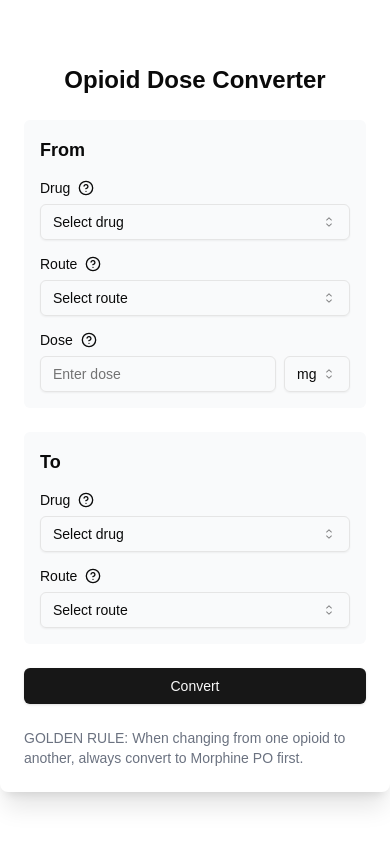
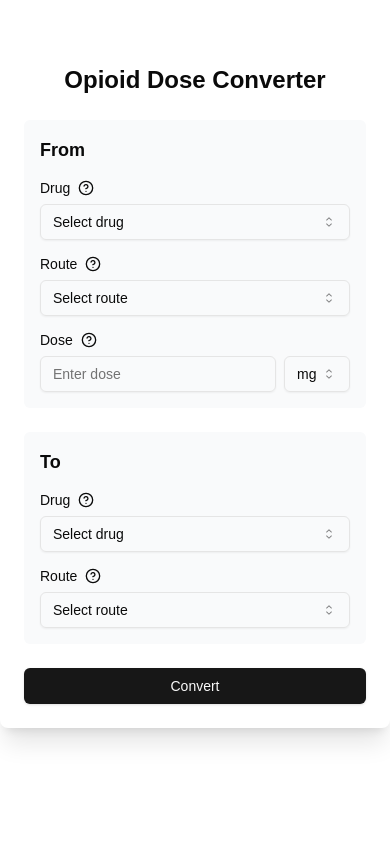
Before and after one commit to shanesull/opioid-dose-converter, a Next.js app: page / in a window 390 px wide. Built offline with nearby package versions, Linux system fonts and the light colour scheme.

Commit message:
Trigger number pad on mobile

```diff
--- a/src/app/page.tsx
+++ b/src/app/page.tsx
@@ -362,6 +362,8 @@ export default function Component() {
 								<Input
 									id="from-dose"
 									type="number"
+									inputMode="decimal"
+									pattern="[0-9]*\.?[0-9]*"
 									value={fromDose}
 									onChange={(e) => setFromDose(e.target.value)}
 									placeholder="Enter dose"
@@ -499,10 +501,10 @@ export default function Component() {
 						</div>
 					)}
 				</div>
-				<p className="mt-6 text-sm text-gray-500">
+				{/* <p className="mt-6 text-sm text-gray-500">
 					GOLDEN RULE: When changing from one opioid to another, always convert
 					to Morphine PO first.
-				</p>
+				</p> */}
 			</div>
 		</TooltipProvider>
 	);
```
